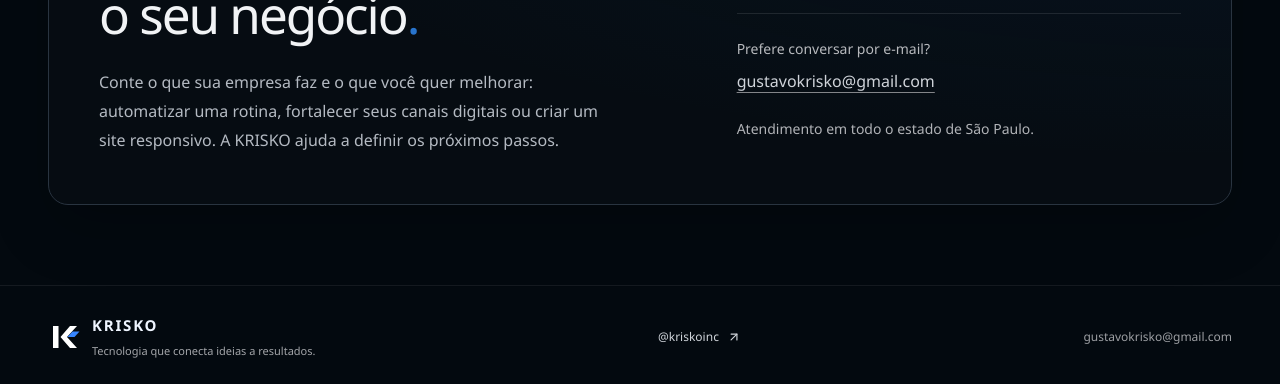
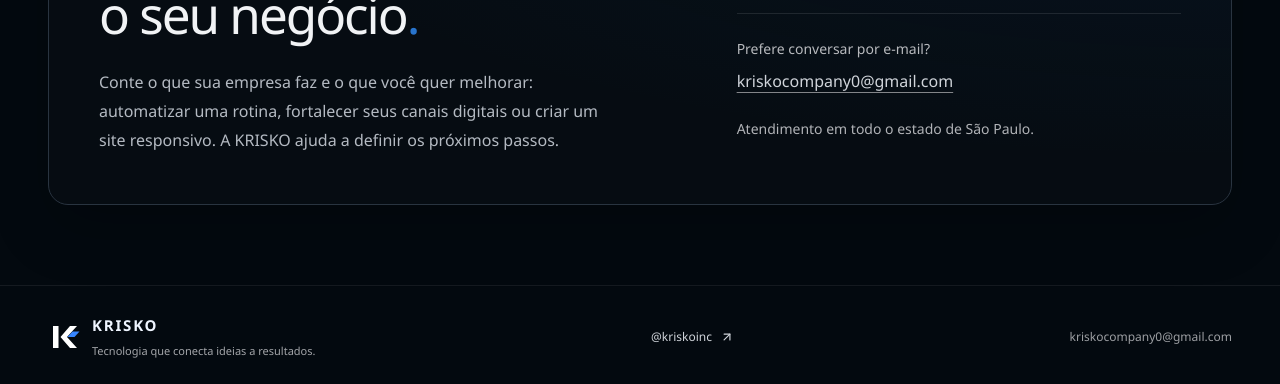
Before and after one commit to GkDoK/gustavo-krisko-portfolio, a React (Vite) app: page / in a window 1280 px wide. Shown: the part 4822-5206 px from the top of the page. Built offline with nearby package versions, Linux system fonts and the light colour scheme.

Commit message:
Replace personal contact email with KRISKO company email

```diff
--- a/src/App.tsx
+++ b/src/App.tsx
@@ -122,7 +122,7 @@ function Contact() {
   return <section id="contato" aria-labelledby="contact-title" className="contact mx-auto max-w-7xl px-6 lg:px-12">
     <div className="contact-box">
       <div className="contact-copy"><p className="eyebrow">VAMOS CONVERSAR</p><h2 id="contact-title">Conte sobre<br/>o seu negócio<span>.</span></h2><p>Conte o que sua empresa faz e o que você quer melhorar: automatizar uma rotina, fortalecer seus canais digitais ou criar um site responsivo. A KRISKO ajuda a definir os próximos passos.</p></div>
-      <div className="contact-actions"><ContactLink className="primary-button">Chamar no WhatsApp</ContactLink><p className="contact-phone">(11) 94372-6269</p><div className="contact-email"><span>Prefere conversar por e-mail?</span><a href="mailto:gustavokrisko@gmail.com">gustavokrisko@gmail.com</a></div><p className="contact-location">Atendimento em todo o estado de São Paulo.</p></div>
+      <div className="contact-actions"><ContactLink className="primary-button">Chamar no WhatsApp</ContactLink><p className="contact-phone">(11) 94372-6269</p><div className="contact-email"><span>Prefere conversar por e-mail?</span><a href="mailto:kriskocompany0@gmail.com">kriskocompany0@gmail.com</a></div><p className="contact-location">Atendimento em todo o estado de São Paulo.</p></div>
     </div>
   </section>
 }
@@ -235,5 +235,5 @@ export default function App() {
       preference.removeEventListener('change', onPreferenceChange)
     }
   }, [isAboutPage])
-  return <><a className="skip-link" href="#conteudo" onClick={event => { event.preventDefault(); document.getElementById('conteudo')?.focus() }}>Pular para o conteúdo</a><Header isAboutPage={isAboutPage}/><main id="conteudo" tabIndex={-1}><div className="route-page" key={isAboutPage ? 'about' : 'home'}><div id="inicio"/>{isAboutPage ? <AboutPage/> : <><Hero/><Services/><Projects/><Process/><About/><Contact/></>}</div></main><footer className="mx-auto flex max-w-7xl flex-wrap justify-between gap-4 px-6 py-7 lg:px-12"><a className="footer-brand" href="./#inicio" aria-label="KRISKO, início"><img src="/images/krisko-monogram.svg" alt="" width="32" height="32"/><span>KRISKO<small>Tecnologia que conecta ideias a resultados.</small></span></a><a className="social-link" href="https://www.instagram.com/kriskoinc/" target="_blank" rel="noopener noreferrer">@kriskoinc <ArrowUpRight size={14} aria-hidden="true"/></a><a href="mailto:gustavokrisko@gmail.com">gustavokrisko@gmail.com</a></footer></>
+  return <><a className="skip-link" href="#conteudo" onClick={event => { event.preventDefault(); document.getElementById('conteudo')?.focus() }}>Pular para o conteúdo</a><Header isAboutPage={isAboutPage}/><main id="conteudo" tabIndex={-1}><div className="route-page" key={isAboutPage ? 'about' : 'home'}><div id="inicio"/>{isAboutPage ? <AboutPage/> : <><Hero/><Services/><Projects/><Process/><About/><Contact/></>}</div></main><footer className="mx-auto flex max-w-7xl flex-wrap justify-between gap-4 px-6 py-7 lg:px-12"><a className="footer-brand" href="./#inicio" aria-label="KRISKO, início"><img src="/images/krisko-monogram.svg" alt="" width="32" height="32"/><span>KRISKO<small>Tecnologia que conecta ideias a resultados.</small></span></a><a className="social-link" href="https://www.instagram.com/kriskoinc/" target="_blank" rel="noopener noreferrer">@kriskoinc <ArrowUpRight size={14} aria-hidden="true"/></a><a href="mailto:kriskocompany0@gmail.com">kriskocompany0@gmail.com</a></footer></>
 }
```
